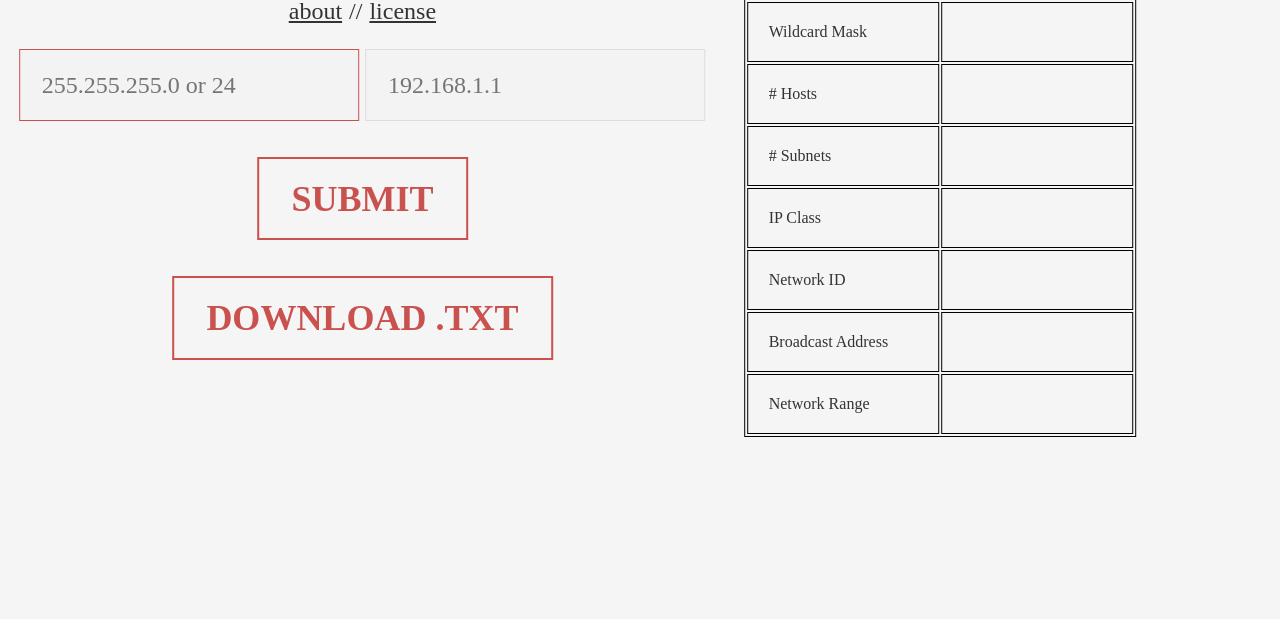
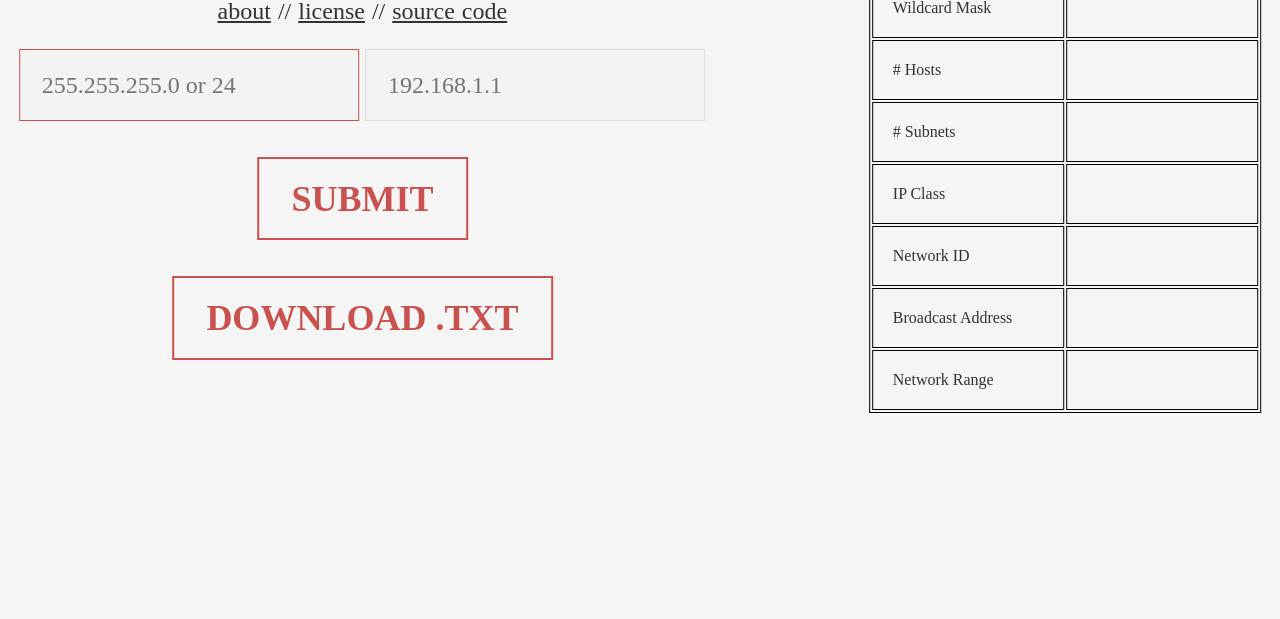
Before and after one commit to ericlagergren/cidr-javascript, a plain HTML site: page index.html in a window 1280 px wide. Shown: the part 181-800 px from the top of the page. Drawn offline with Linux system fonts and the light colour scheme.

Commit message:
bad commits lol

```diff
--- a/index.html
+++ b/index.html
@@ -137,12 +137,12 @@ td {
 <body>
 <form name="form" onsubmit="val(); return false;">
 <div style="float:left;margin-top:2em;"><h1>CIDR Calculator</h1>
-<p><a href="//cidr.ericlagergren.com/about">about</a> // <a href="//cidr.ericlagergren.com/license.txt">license</a></p>
+<p><a href="//cidr.ericlagergren.com/about">about</a> // <a href="//cidr.ericlagergren.com/license.txt">license</a> // <a href="https://github.com/EricLagerg/cidr-javascript/tree/gh-pages">source code</a></p>
 <input class="clearfix" type="text" name="submask" placeholder="255.255.255.0 or 24" autofocus="autofocus">
 <input class="clearfix" type="text" name="ip" placeholder="192.168.1.1">
 <!--<input class="clearfix" type="text" name="hosts" placeholder="12 hosts">-->
 <div style="width:100%;"><button class="clearfix" type="button" onkeypress="val(); return false;" onclick="val();">Submit</button><br><button class="clearfix" type="button" onclick="downloadInnerHtml();">DOWNLOAD .txt</button></div></div>
-<div class="wrap clearfix">
+<!--<div class="wrap clearfix">-->
 <!--<output class="output" name="cidrop">CIDR</output>
 <output class="output" name="submaskop">Submask</output>
 <output class="output" name="wildcardop">Wildcard Mask</output>
@@ -196,7 +196,7 @@ td {
 </table>
 <div id="hidden" style="display:none;"></div>
 </div>
-</div>
+<!--</div>-->
 </form>
 <script src="expiremental.js"></script>
 </body>
```
